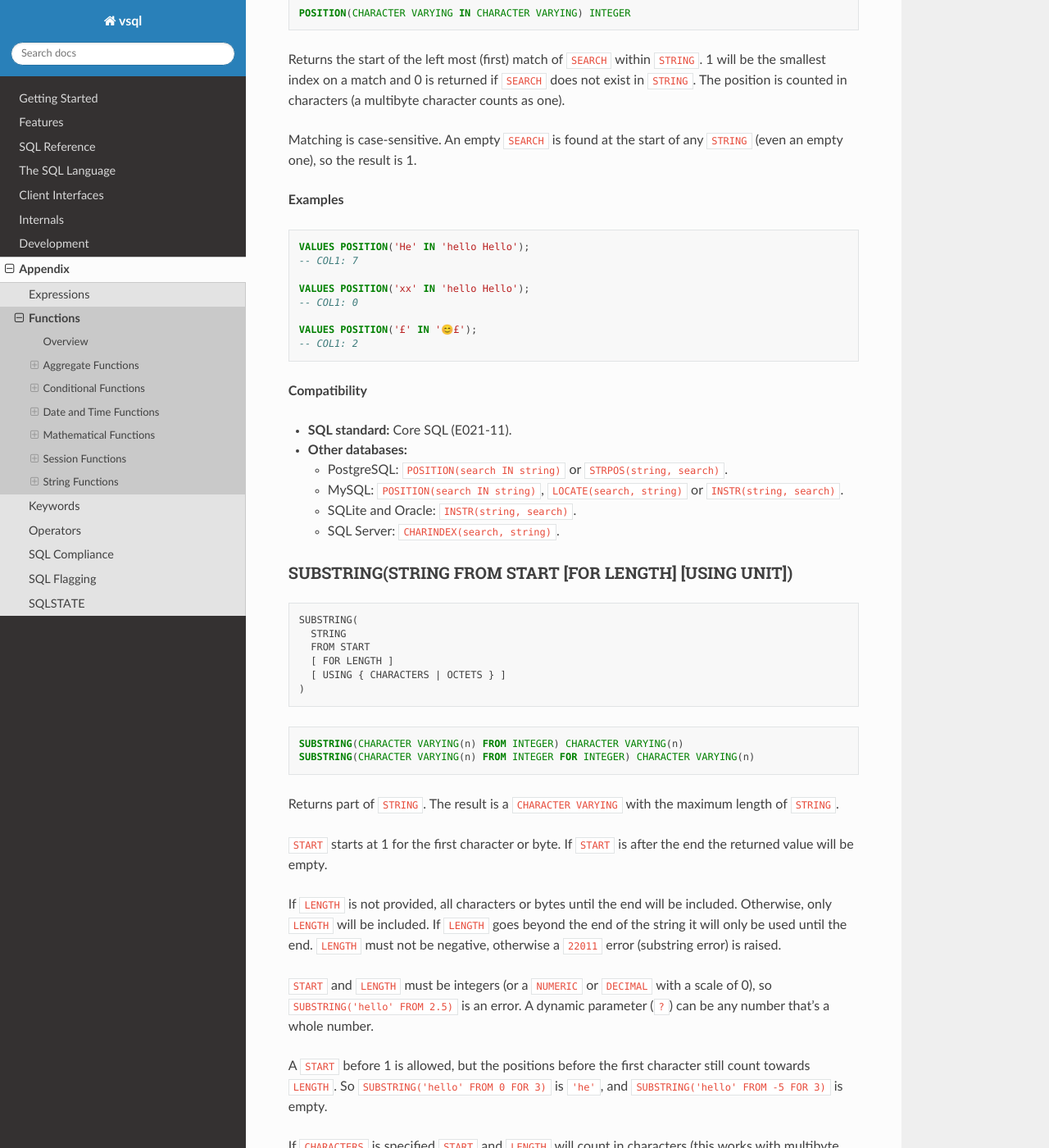
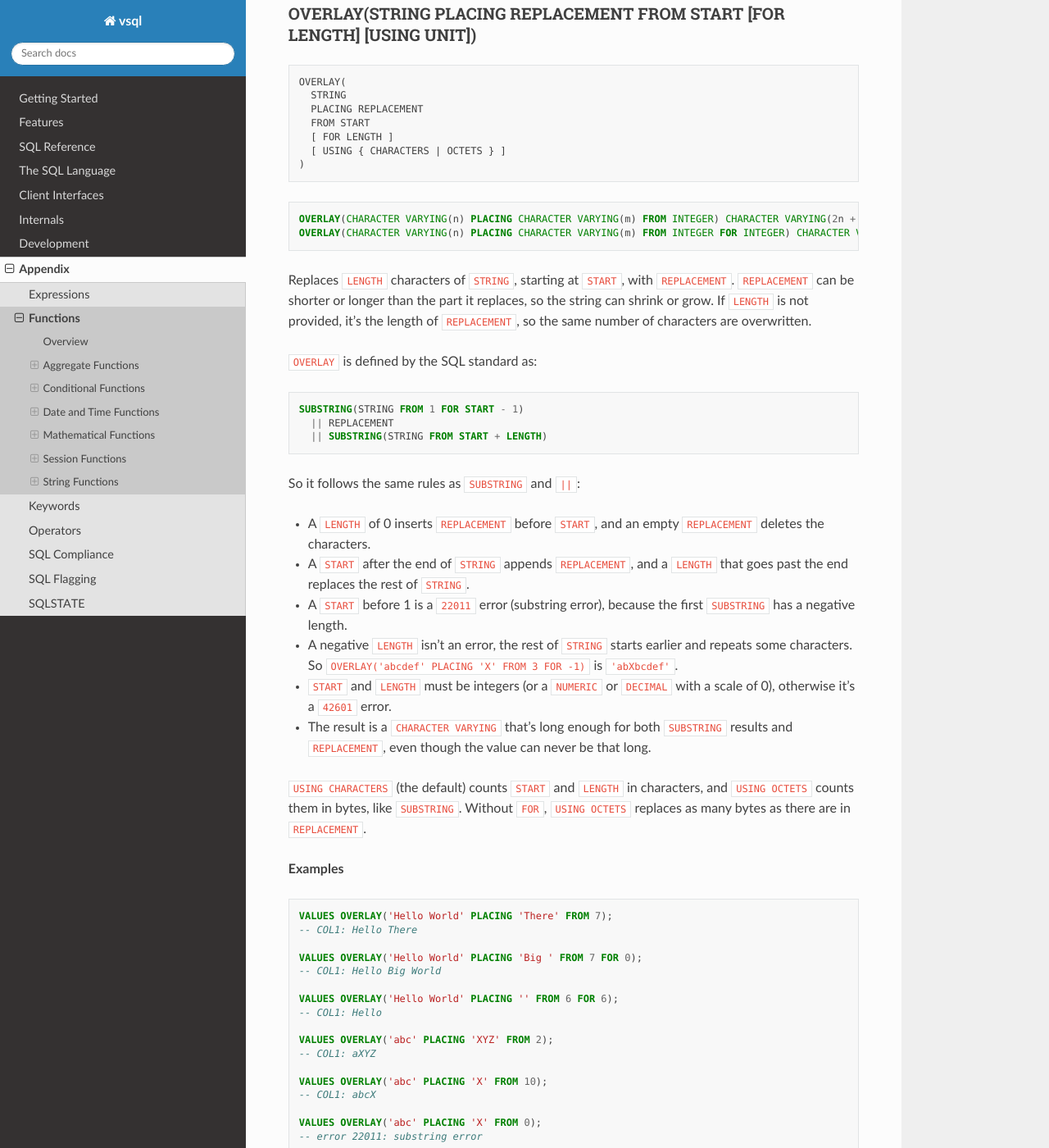
Before and after one commit to elliotchance/vsql, a Sphinx documentation site: the page built from docs/functions.rst, in a window 1280 px wide and 1400 px high, scrolled down 28875 px. Shown: the whole window at 82% size. Built offline with Sphinx 7.4.7 and the Read the Docs theme 3.1.0, drawn with Linux system fonts in a browser that asks for light colours; some of the changed text lies outside the part shown.

Commit message:
language: Add OVERLAY
OVERLAY(STRING PLACING REPLACEMENT FROM START [FOR LENGTH] [USING UNIT])
replaces part of a string with another string (T312). It follows the
standard's definition, SUBSTRING(STRING FROM 1 FOR START - 1) || REPLACEMENT
|| SUBSTRING(STRING FROM START + LENGTH), where LENGTH is the length of
REPLACEMENT when FOR isn't given. So a START before 1 is a substring error, and
the result type is that of the concatenation. It's its own expression rather
than being rewritten into SUBSTRINGs, so the string and start position are only
evaluated once and errors name OVERLAY.

Co-Authored-By: Claude Opus 5.5 <noreply@anthropic.com>

```diff
--- a/docs/functions.rst
+++ b/docs/functions.rst
@@ -137,6 +137,9 @@ Each function also has a **Compatibility** section:
    * - ``OCTET_LENGTH``
      - String
      - Core (E021-05)
+   * - ``OVERLAY``
+     - String
+     - T312
    * - ``POSITION``
      - String
      - Core (E021-11)
@@ -1479,6 +1482,96 @@ UTF-8. A character can be 1 to 4 bytes.
   - SQL Server: ``DATALENGTH``, which is the length in the encoding of the
     value.
   - Oracle: ``LENGTHB``.
+
+OVERLAY(STRING PLACING REPLACEMENT FROM START [FOR LENGTH] [USING UNIT])
+^^^^^^^^^^^^^^^^^^^^^^^^^^^^^^^^^^^^^^^^^^^^^^^^^^^^^^^^^^^^^^^^^^^^^^^^^
+
+.. code-block:: text
+
+   OVERLAY(
+     STRING
+     PLACING REPLACEMENT
+     FROM START
+     [ FOR LENGTH ]
+     [ USING { CHARACTERS | OCTETS } ]
+   )
+
+.. code-block:: sql
+
+   OVERLAY(CHARACTER VARYING(n) PLACING CHARACTER VARYING(m) FROM INTEGER) CHARACTER VARYING(2n + m)
+   OVERLAY(CHARACTER VARYING(n) PLACING CHARACTER VARYING(m) FROM INTEGER FOR INTEGER) CHARACTER VARYING(2n + m)
+
+Replaces ``LENGTH`` characters of ``STRING``, starting at ``START``, with
+``REPLACEMENT``. ``REPLACEMENT`` can be shorter or longer than the part it
+replaces, so the string can shrink or grow. If ``LENGTH`` is not provided, it's
+the length of ``REPLACEMENT``, so the same number of characters are
+overwritten.
+
+``OVERLAY`` is defined by the SQL standard as:
+
+.. code-block:: sql
+
+  SUBSTRING(STRING FROM 1 FOR START - 1)
+    || REPLACEMENT
+    || SUBSTRING(STRING FROM START + LENGTH)
+
+So it follows the same rules as ``SUBSTRING`` and ``||``:
+
+- A ``LENGTH`` of 0 inserts ``REPLACEMENT`` before ``START``, and an empty
+  ``REPLACEMENT`` deletes the characters.
+- A ``START`` after the end of ``STRING`` appends ``REPLACEMENT``, and a
+  ``LENGTH`` that goes past the end replaces the rest of ``STRING``.
+- A ``START`` before 1 is a ``22011`` error (substring error), because the first
+  ``SUBSTRING`` has a negative length.
+- A negative ``LENGTH`` isn't an error, the rest of ``STRING`` starts earlier
+  and repeats some characters. So ``OVERLAY('abcdef' PLACING 'X' FROM 3 FOR -1)``
+  is ``'abXbcdef'``.
+- ``START`` and ``LENGTH`` must be integers (or a ``NUMERIC`` or ``DECIMAL``
+  with a scale of 0), otherwise it's a ``42601`` error.
+- The result is a ``CHARACTER VARYING`` that's long enough for both
+  ``SUBSTRING`` results and ``REPLACEMENT``, even though the value can never be
+  that long.
+
+``USING CHARACTERS`` (the default) counts ``START`` and ``LENGTH`` in
+characters, and ``USING OCTETS`` counts them in bytes, like ``SUBSTRING``.
+Without ``FOR``, ``USING OCTETS`` replaces as many bytes as there are in
+``REPLACEMENT``.
+
+**Examples**
+
+.. code-block:: sql
+
+  VALUES OVERLAY('Hello World' PLACING 'There' FROM 7);
+  -- COL1: Hello There
+
+  VALUES OVERLAY('Hello World' PLACING 'Big ' FROM 7 FOR 0);
+  -- COL1: Hello Big World
+
+  VALUES OVERLAY('Hello World' PLACING '' FROM 6 FOR 6);
+  -- COL1: Hello
+
+  VALUES OVERLAY('abc' PLACING 'XYZ' FROM 2);
+  -- COL1: aXYZ
+
+  VALUES OVERLAY('abc' PLACING 'X' FROM 10);
+  -- COL1: abcX
+
+  VALUES OVERLAY('abc' PLACING 'X' FROM 0);
+  -- error 22011: substring error
+
+**Compatibility**
+
+- **SQL standard:** T312 (OVERLAY function). ``USING`` is part of T061 (UCS
+  support).
+- **Other databases:**
+
+  - PostgreSQL: ``OVERLAY``, with the same syntax (without ``USING``).
+  - MySQL: ``INSERT(string, start, length, replacement)``. The ``LENGTH`` is
+    required, and a ``START`` outside of the string returns ``STRING``
+    unchanged.
+  - SQL Server: ``STUFF(string, start, length, replacement)``. The ``LENGTH``
+    is required, and a ``START`` outside of the string returns ``NULL``.
+  - SQLite and Oracle: ``SUBSTR(...) || replacement || SUBSTR(...)``.
 
 POSITION(SEARCH IN STRING)
 ^^^^^^^^^^^^^^^^^^^^^^^^^^
--- a/docs/sql-compliance.rst
+++ b/docs/sql-compliance.rst
@@ -1406,7 +1406,7 @@ Optional Features
    * - ❌ **T301**
      - **Functional dependencies**
 
-   * - ❌ **T312**
+   * - ✅ **T312**
      - **OVERLAY function**
 
    * - ❌ **T323**
--- a/docs/standard/part2/04.txt
+++ b/docs/standard/part2/04.txt
@@ -25,7 +25,7 @@
 # 4.2.3.1, Regular expression syntaxes
 4.2.3.1                  implemented  vsql/std_2_8_6_similar_predicate.v tests/similar.sql no XQuery regular expressions (F841)
 # 4.2.3.2, Operators that operate on character strings and return character strings
-4.2.3.2                  implemented  vsql/std_2_6_32_string_value_function.v tests/trim.sql no OVERLAY (T312), NORMALIZE (T061) or transliterations (F695)
+4.2.3.2                  implemented  vsql/std_2_6_32_string_value_function.v tests/trim.sql no NORMALIZE (T061) or transliterations (F695)
 # 4.2.3.3, Other operators involving character strings
 4.2.3.3                  implemented  vsql/std_2_6_32_string_value_function.v tests/length.sql
 # 4.2.3.4, Operations involving large object character strings
```
Also changed, not shown: docs/standard/part2/06.txt (+6 -6 lines), docs/standard/part2/20.txt (+5 -5 lines), 5 other files.
